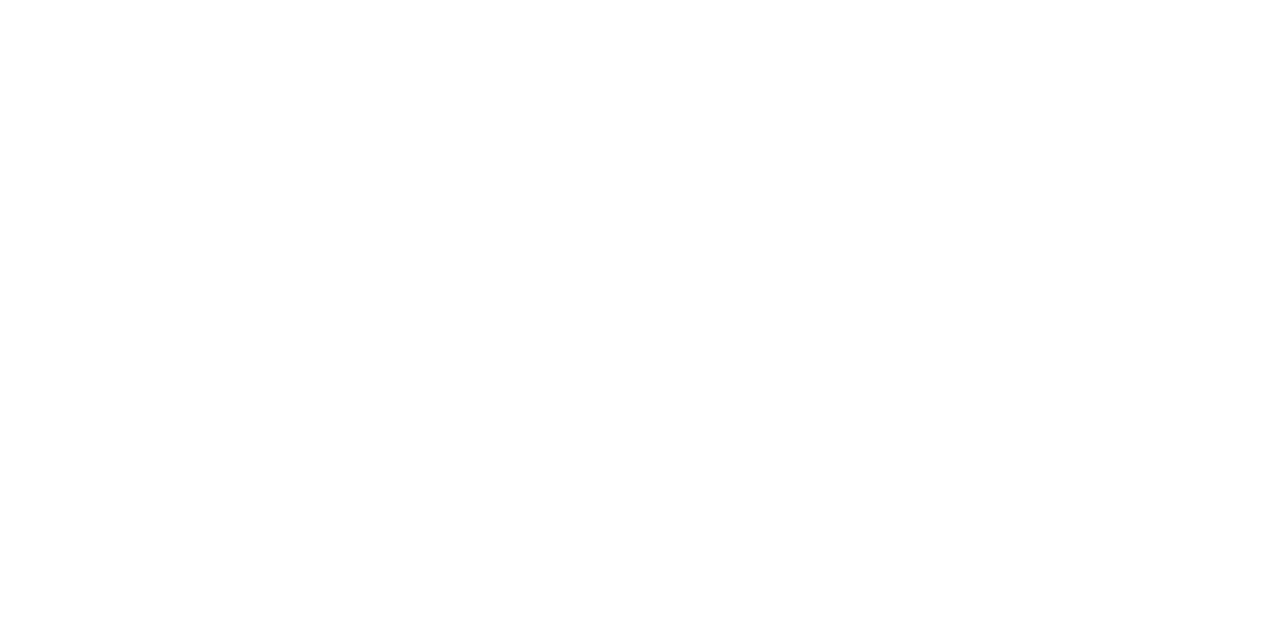
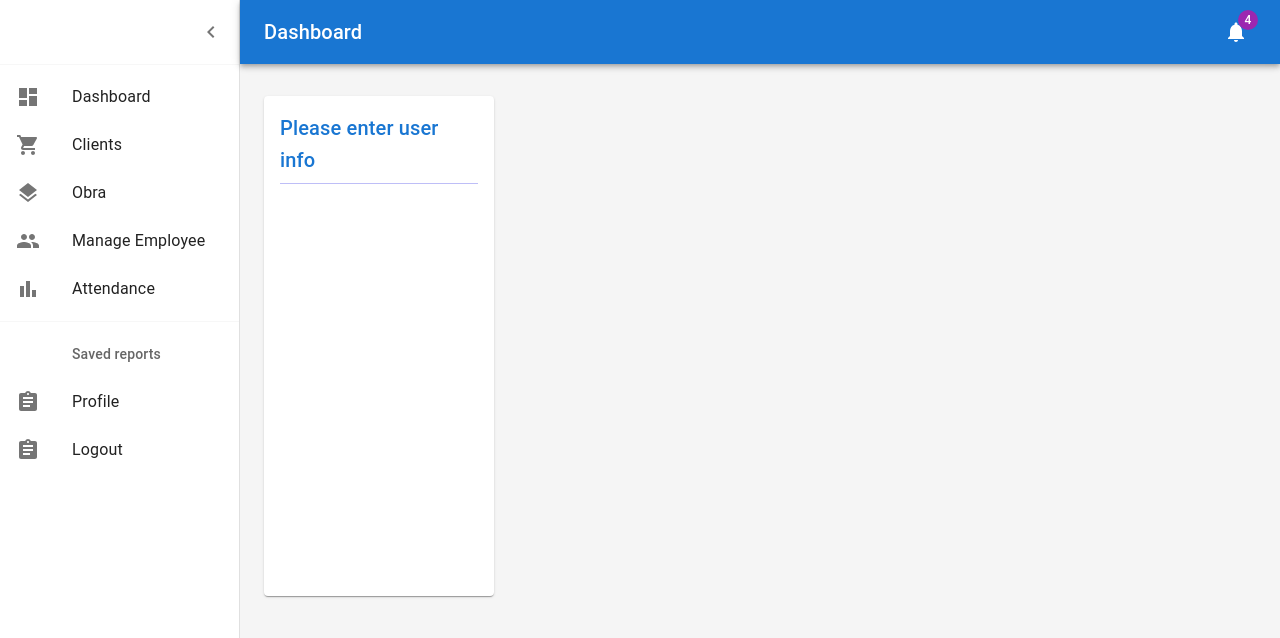
Before and after one commit to abuzarmd-ML/rinkoEMS, a React (Vite) app in the folder RinkoEMS/: page /mamage-users in a window 1280 px wide. Before the commit this address had no page. Shown: the top 638 px of the page. Built offline with nearby package versions, Linux system fonts and the light colour scheme.

Commit message:
feat: new feature for field

```diff
--- a/RinkoEMS/src/App.jsx
+++ b/RinkoEMS/src/App.jsx
@@ -17,6 +17,9 @@ import PrivateRoute from './Components/PrivateRoute'
 import SignIn from './Components/Login/Login'
 import SignUp from './Components/SignUp/SignUp'
 import Dashboards from './Components/Dashboard/Dashboard'
+import ManageUsers from './Components/domain/ManageUsers'
+
+
 function App() {
   return (
     <BrowserRouter>
@@ -24,6 +27,7 @@ function App() {
       <Route path='/' element={<Start />}></Route>
       <Route path='/login' element={<SignIn />}></Route>
       <Route path='/singup' element={<SignUp />}></Route>
+      <Route path='/mamage-users' element={<ManageUsers />}></Route>
       <Route path='/Dashboards' element={<Dashboards />}></Route>
       <Route path='/adminlogin' element={<Login />}></Route>
       <Route path='/employee_login' element={<EmployeeLogin />}></Route>
--- /dev/null
+++ b/RinkoEMS/src/Components/Cards/Cards.jsx
@@ -0,0 +1,29 @@
+import * as React from 'react';
+import CssBaseline from '@mui/material/CssBaseline';
+import MuiDrawer from '@mui/material/Drawer';
+import Box from '@mui/material/Box';
+import MuiAppBar from '@mui/material/AppBar';
+import Toolbar from '@mui/material/Toolbar';
+import Container from '@mui/material/Container';
+import Grid from '@mui/material/Grid';
+import Paper from '@mui/material/Paper';
+import AdminLayout from '../Layout/AdminLayout';
+
+const Cards = ({ height = 200, children }) => {
+
+    return (
+        <Paper
+            sx={{
+                p: 2,
+                display: 'flex',
+                flexDirection: 'column',
+                height,
+            }}
+        >
+
+            {children}
+        </Paper>
+    )
+}
+
+export default Cards
--- /dev/null
+++ b/RinkoEMS/src/Components/Container/GridContainer.jsx
@@ -0,0 +1,23 @@
+import * as React from 'react';
+import CssBaseline from '@mui/material/CssBaseline';
+import MuiDrawer from '@mui/material/Drawer';
+import Box from '@mui/material/Box';
+import MuiAppBar from '@mui/material/AppBar';
+import Toolbar from '@mui/material/Toolbar';
+import Container from '@mui/material/Container';
+import Grid from '@mui/material/Grid';
+import Paper from '@mui/material/Paper';
+
+const GridContainer = ({children}) => {
+
+
+    return (
+        <Container maxWidth="lg" sx={{ mt: 4, mb: 4 }}>
+            <Grid container spacing={3}>
+                {children}
+            </Grid>
+        </Container>
+    )
+}
+
+export default GridContainer
--- a/RinkoEMS/src/Components/Dashboard/Deposits.jsx
+++ b/RinkoEMS/src/Components/Dashboard/Deposits.jsx
@@ -1,5 +1,6 @@
 import * as React from 'react';
 import Link from '@mui/material/Link';
+import Divider from '@mui/material/Divider';
 import Typography from '@mui/material/Typography';
 import Title from './Title';
 
@@ -11,7 +12,7 @@ export default function Deposits({cardsDetails}) {
   return (
     <React.Fragment>
       <Title>{cardsDetails.title}</Title>
-
+       <Divider sx={{backgroundColor:'blue',mb:1}}/>
       <Typography color="text.secondary" sx={{ flex: 1 }}>
       {cardsDetails.info1}
       </Typography>
--- /dev/null
+++ b/RinkoEMS/src/Components/domain/ManageUsers/index.jsx
@@ -0,0 +1,50 @@
+
+import * as React from 'react';
+import CssBaseline from '@mui/material/CssBaseline';
+import MuiDrawer from '@mui/material/Drawer';
+import Box from '@mui/material/Box';
+import MuiAppBar from '@mui/material/AppBar';
+import Toolbar from '@mui/material/Toolbar';
+import Container from '@mui/material/Container';
+import Grid from '@mui/material/Grid';
+import Paper from '@mui/material/Paper';
+import AdminLayout from '../../Layout/AdminLayout';
+import GridContainer from '../../Container/GridContainer';
+import Cards from '../../Cards/Cards';
+import Title from '../../Dashboard/Title';
+import Divider from '@mui/material/Divider';
+
+
+const ManageUsers = () => {
+
+    return (
+        <AdminLayout>
+            <Box
+                component="main"
+                sx={{
+                    backgroundColor: (theme) =>
+                        theme.palette.mode === 'light'
+                            ? theme.palette.grey[100]
+                            : theme.palette.grey[900],
+                    flexGrow: 1,
+                    height: '100vh',
+                    overflow: 'auto',
+                }}
+            >
+                <Toolbar />
+                <GridContainer>
+                <Grid item xs={12} md={4} lg={3}>
+                    <Cards  height={500}>
+                     <Title  > Please enter user info </Title>
+                     <Divider sx={{backgroundColor:'blue',mb:1}}/>
+                    </Cards>
+                    </Grid>
+                </GridContainer>
+
+            </Box>
+        </AdminLayout>
+    )
+
+}
+
+export default ManageUsers
```
Also changed, not shown: 1 other file (tests, documents, lock files or other folders).
